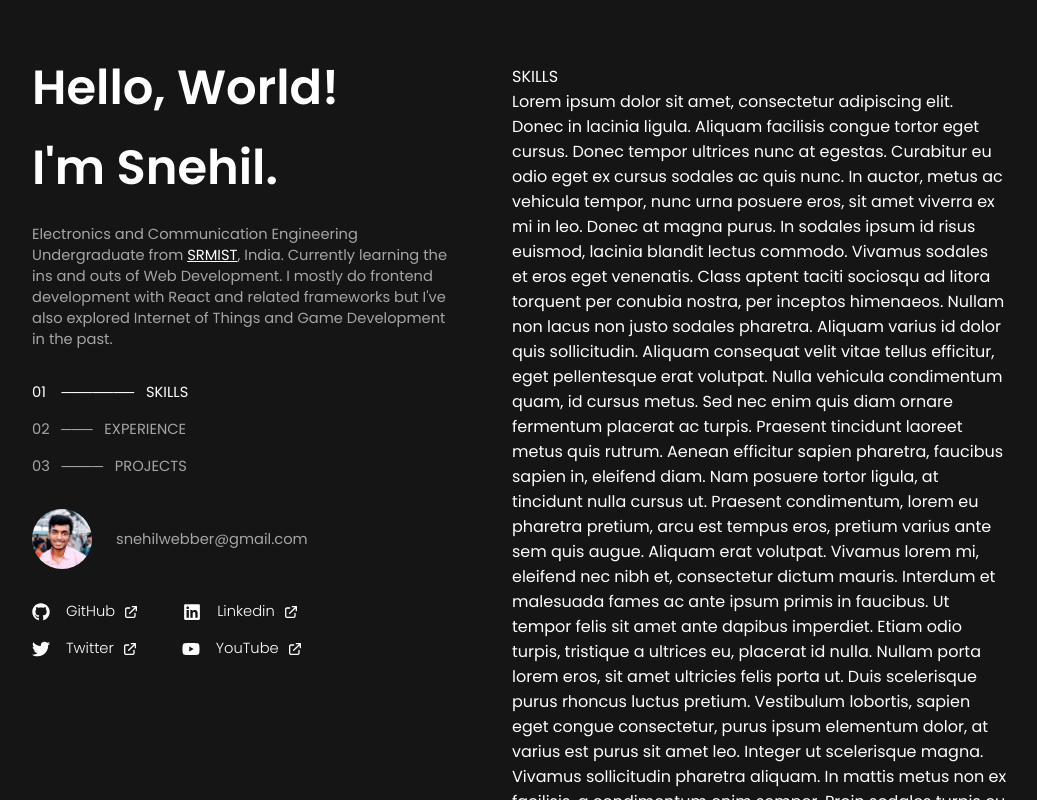
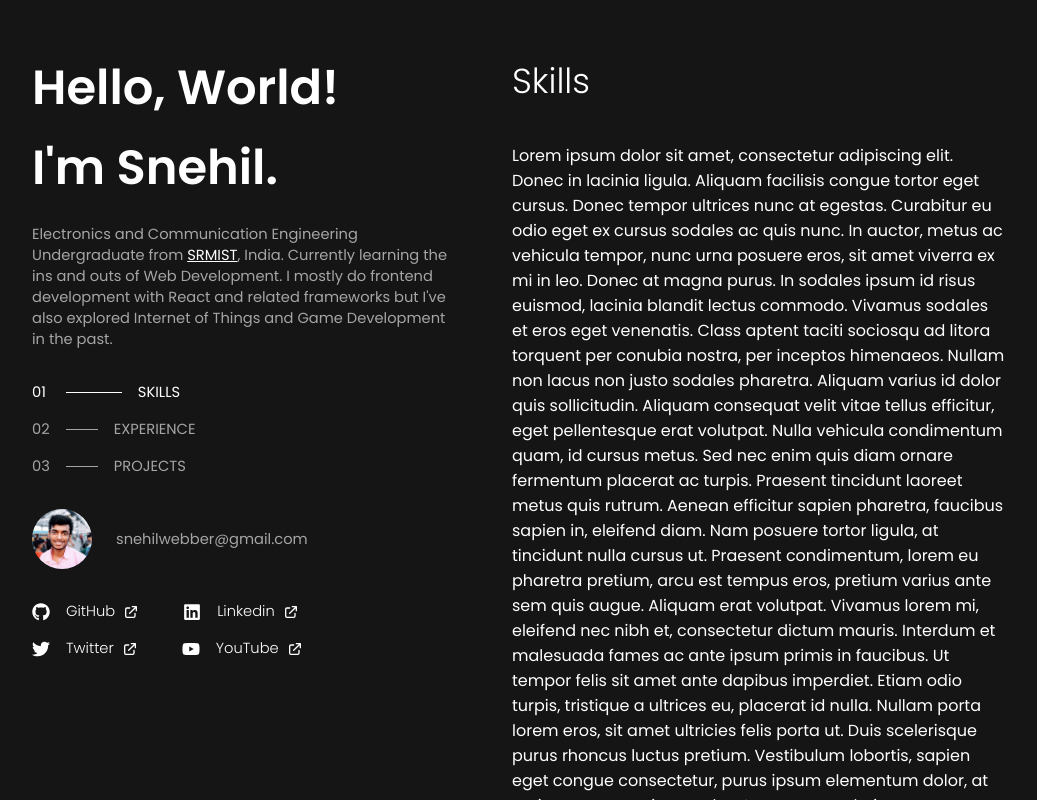
Before and after one commit to Adnane-Louardi-dev/portfolio-v2, a Next.js app: page / in a window 1280 px wide. Shown: the top 800 px of the page, without its empty margins (128-1165 px from the left). Built offline with nearby package versions, Linux system fonts and the light colour scheme.

Commit message:
:dizzy: animate section headings

```diff
--- a/pages/index.js
+++ b/pages/index.js
@@ -32,7 +32,7 @@ export default function Home(props) {
       </Head>
       <Main>
         <Left visibility={visible}>
-          <section class="sidebar">
+          <section>
             <h1 onClick={ToggleTheme}>Hello, World!</h1>
             <h1>I'm Snehil.</h1>
             <p className="bio">
@@ -47,13 +47,19 @@ export default function Home(props) {
             </p>
             <div className="headings">
               <a id="link-skills" href="#skills">
-                01&nbsp;&nbsp;&nbsp;&nbsp;───────&nbsp;&nbsp;&nbsp;SKILLS
+                <span>01&nbsp;</span>
+                <span className="divider"></span>
+                <span>SKILLS</span>
               </a>
               <a id="link-experience" href="#experience">
-                02&nbsp;&nbsp;&nbsp;───&nbsp;&nbsp;&nbsp;EXPERIENCE
+                <span>02</span>
+                <span className="divider"></span>
+                <span>EXPERIENCE</span>
               </a>
               <a id="link-projects" href="#projects">
-                03&nbsp;&nbsp;&nbsp;────&nbsp;&nbsp;&nbsp;PROJECTS
+                <span>03</span>
+                <span className="divider"></span>
+                <span>PROJECTS</span>
               </a>
             </div>
             <div className="profile">
@@ -93,7 +99,7 @@ export default function Home(props) {
           </section>
         </Left>
         <Right>
-          SKILLS
+          <h1 id="skills">Skills</h1>
           <VisibilitySensor
             partialVisibility
             onChange={(isVisible) => {
@@ -106,7 +112,10 @@ export default function Home(props) {
               bottom: windowHeight / 3,
             }}
           >
-            <section id="skills">
+            <section>
+              <article>
+                <h2></h2>
+              </article>
               Lorem ipsum dolor sit amet, consectetur adipiscing elit. Donec in
               lacinia ligula. Aliquam facilisis congue tortor eget cursus. Donec
               tempor ultrices nunc at egestas. Curabitur eu odio eget ex cursus
@@ -151,7 +160,8 @@ export default function Home(props) {
               sollicitudin.
             </section>
           </VisibilitySensor>
-          EXP
+
+          <h1 id="experience">Experience</h1>
           <VisibilitySensor
             partialVisibility
             onChange={(isVisible) => {
@@ -164,7 +174,7 @@ export default function Home(props) {
               bottom: windowHeight / 3,
             }}
           >
-            <section id="experience">
+            <section>
               Lorem ipsum dolor sit amet, consectetur adipiscing elit. Donec in
               lacinia ligula. Aliquam facilisis congue tortor eget cursus. Donec
               tempor ultrices nunc at egestas. Curabitur eu odio eget ex cursus
@@ -209,7 +219,8 @@ export default function Home(props) {
               sollicitudin.
             </section>
           </VisibilitySensor>
-          PROJECTS
+
+          <h1 id="projects">Projects</h1>
           <VisibilitySensor
             partialVisibility
             onChange={(isVisible) => {
@@ -222,7 +233,7 @@ export default function Home(props) {
               bottom: windowHeight / 3,
             }}
           >
-            <section id="projects">
+            <section>
               Lorem ipsum dolor sit amet, consectetur adipiscing elit. Donec in
               lacinia ligula. Aliquam facilisis congue tortor eget cursus. Donec
               tempor ultrices nunc at egestas. Curabitur eu odio eget ex cursus
@@ -273,6 +284,18 @@ export default function Home(props) {
   );
 }
 
+const Right = styled.div`
+  /* background-color: red; */
+
+  h1 {
+    padding: 4rem 0 1.5rem 0;
+    font-weight: 300;
+    margin: 0;
+    font-size: 26pt;
+    line-height: 26pt;
+  }
+`;
+
 const Main = styled.main`
   display: grid;
   max-width: 64rem;
@@ -285,8 +308,6 @@ const Main = styled.main`
 
 const Page = styled.div`
   background-color: ${({ theme }) => theme.backgroundPrimary};
-  transition: background-color 0.5s ease, color 0.5s ease;
-
   a {
     color: ${({ theme }) => theme.fontPrimary};
     text-decoration: underline;
@@ -345,10 +366,23 @@ const Left = styled.div`
   .headings {
     margin-bottom: 1rem;
     font-size: 11pt;
+    display: flex;
+    flex-direction: column;
+    justify-content: flex-start;
+    align-items: flex-start;
     a {
-      display: block;
+      display: flex;
+      flex-direction: row;
+      align-items: center;
+      justify-items: flex-start;
       margin-bottom: 1rem;
       text-decoration: none;
+
+      .divider {
+        margin: 0 1rem;
+        transition: width 300ms ease;
+        border-bottom: 1px solid;
+      }
     }
 
     @media screen and (max-width: 47rem) {
@@ -367,7 +401,7 @@ const Left = styled.div`
     img {
       height: 3.75rem;
       width: 3.75rem;
-      object-fit: cover;
+      object-fit: scale-down;
       border-radius: 50%;
       margin-right: 1.5rem;
     }
@@ -395,23 +429,25 @@ const Left = styled.div`
   #link-skills {
     color: ${({ theme, visibility }) =>
       visibility.skills ? theme.fontPrimary : theme.fontSecondary};
+    .divider {
+      width: ${({ visibility }) => (visibility.skills ? "3.5rem" : "2rem")};
+    }
   }
 
   #link-experience {
     color: ${({ theme, visibility }) =>
       visibility.experience ? theme.fontPrimary : theme.fontSecondary};
+    .divider {
+      width: ${({ visibility }) => (visibility.experience ? "3.5rem" : "2rem")};
+    }
   }
 
   #link-projects {
     color: ${({ theme, visibility }) =>
       visibility.projects ? theme.fontPrimary : theme.fontSecondary};
+
+    .divider {
+      width: ${({ visibility }) => (visibility.projects ? "3.5rem" : "2rem")};
+    }
   }
 `;
-
-const Right = styled.div`
-  /* background-color: red; */
-  margin-top: 4rem;
-
-  section {
-  }
-`;
--- a/styles/globals.css
+++ b/styles/globals.css
@@ -14,4 +14,5 @@ html {
 
 * {
   box-sizing: border-box;
+  transition: background-color 500ms ease;
 }
```
